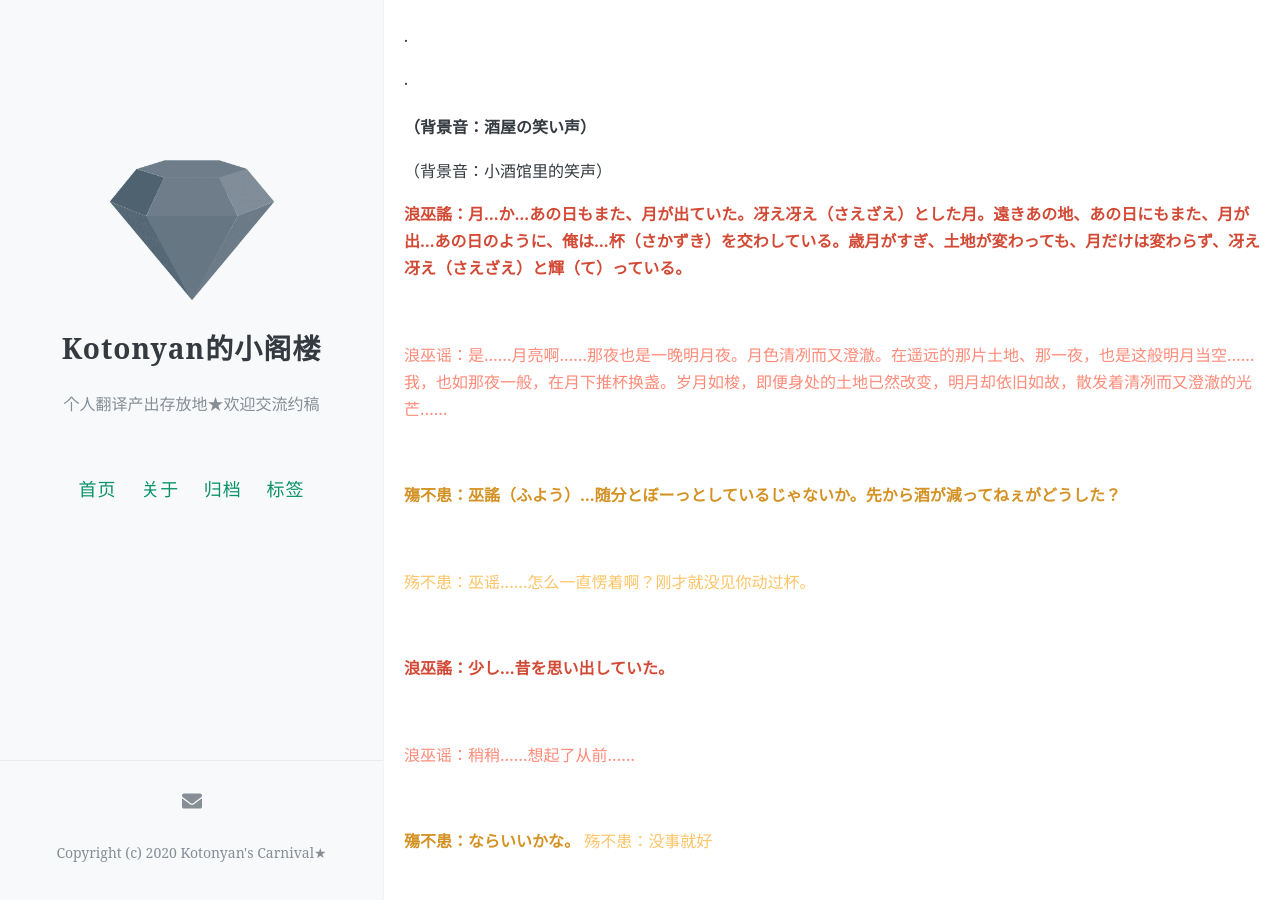
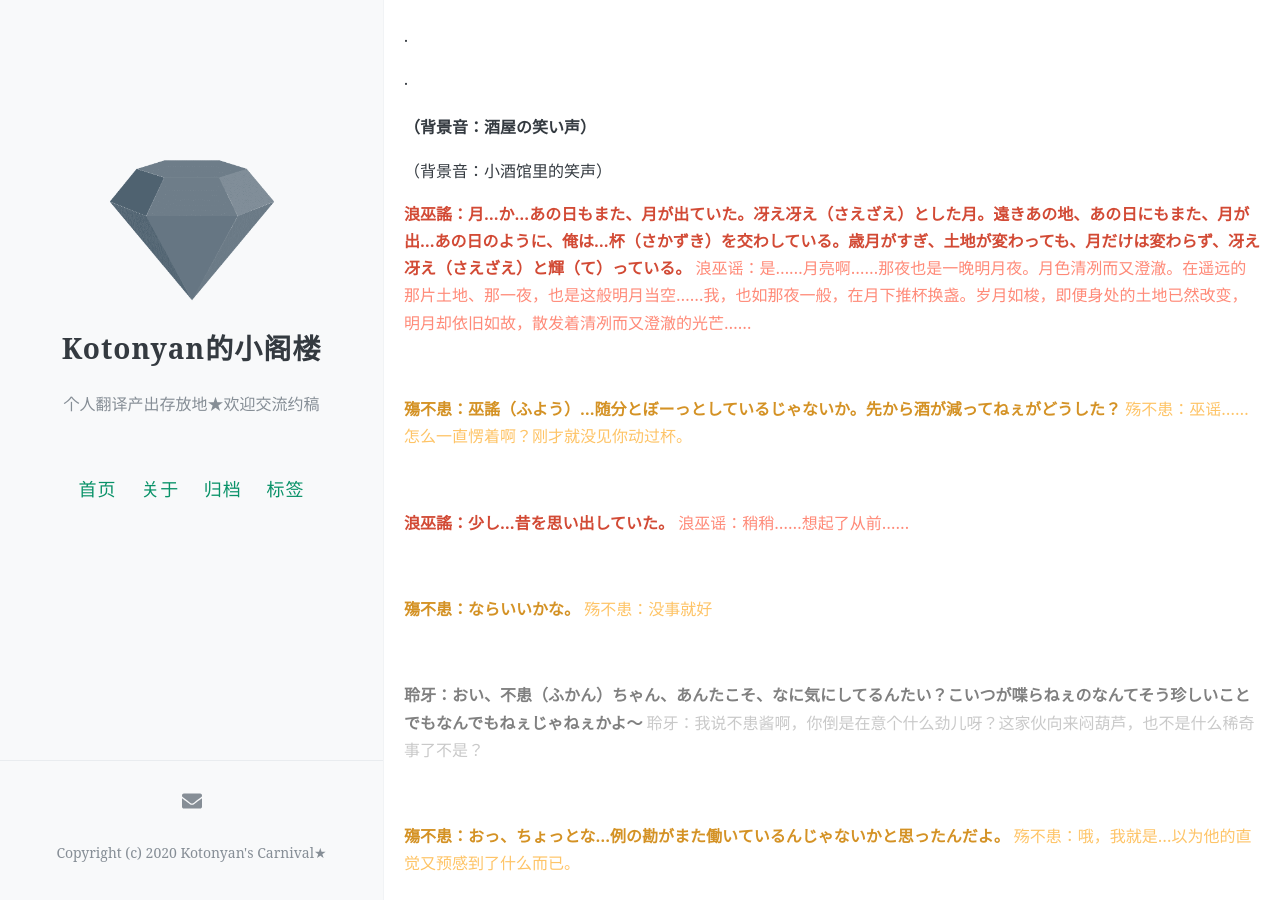
Before and after one commit to kotonyan/loft, a Jekyll site: the page built from _posts/2020-03-21-Translation-TBF-Movie-2-Special-drama-CD-audition-video.md, in a window 1280 px wide and 900 px high, scrolled down 354 px. Built offline with Jekyll 4.4.1, drawn with Linux system fonts in a browser that asks for light colours; comment, search, counter and statistics services are not loaded.

Commit message:
Update 2020-03-21-Translation-TBF-Movie-2-Special-drama-CD-audition-video.md

```diff
--- a/_posts/2020-03-21-Translation-TBF-Movie-2-Special-drama-CD-audition-video.md
+++ b/_posts/2020-03-21-Translation-TBF-Movie-2-Special-drama-CD-audition-video.md
@@ -24,33 +24,33 @@ comments: true
 
 （背景音：小酒馆里的笑声）
 
-<font color="#d24a35"><b>浪巫謠：月…か…あの日もまた、月が出ていた。冴え冴え（さえざえ）とした月。遠きあの地、あの日にもまた、月が出…あの日のように、俺は…杯（さかずき）を交わしている。歳月がすぎ、土地が変わっても、月だけは変わらず、冴え冴え（さえざえ）と輝（て）っている。</b></font><br>
+<font color="#d24a35"><b>浪巫謠：月…か…あの日もまた、月が出ていた。冴え冴え（さえざえ）とした月。遠きあの地、あの日にもまた、月が出…あの日のように、俺は…杯（さかずき）を交わしている。歳月がすぎ、土地が変わっても、月だけは変わらず、冴え冴え（さえざえ）と輝（て）っている。</b></font>
 <font color="#ff8a78">浪巫谣：是……月亮啊……那夜也是一晚明月夜。月色清冽而又澄澈。在遥远的那片土地、那一夜，也是这般明月当空……我，也如那夜一般，在月下推杯换盏。岁月如梭，即便身处的土地已然改变，明月却依旧如故，散发着清冽而又澄澈的光芒……</font><br>
-<font color="#d49225"><b>殤不患：巫謠（ふよう）…随分とぼーっとしているじゃないか。先から酒が減ってねぇがどうした？</b></font><br>
+<font color="#d49225"><b>殤不患：巫謠（ふよう）…随分とぼーっとしているじゃないか。先から酒が減ってねぇがどうした？</b></font>
 <font color="#fec467">殇不患：巫谣……怎么一直愣着啊？刚才就没见你动过杯。</font><br>
-<font color="#d24a35"><b>浪巫謠：少し…昔を思い出していた。</b></font><br>
+<font color="#d24a35"><b>浪巫謠：少し…昔を思い出していた。</b></font>
 <font color="#ff8a78">浪巫谣：稍稍……想起了从前……</font><br>
 <font color="#d49225"><b>殤不患：ならいいかな。</b></font>
 <font color="#fec467">殇不患：没事就好</font><br>
-<font color="#808080"><b>聆牙：おい、不患（ふかん）ちゃん、あんたこそ、なに気にしてるんたい？こいつが喋らねぇのなんてそう珍しいことでもなんでもねぇじゃねぇかよ〜</b></font><br>
+<font color="#808080"><b>聆牙：おい、不患（ふかん）ちゃん、あんたこそ、なに気にしてるんたい？こいつが喋らねぇのなんてそう珍しいことでもなんでもねぇじゃねぇかよ〜</b></font>
 <font color="#c9c9c9">聆牙：我说不患酱啊，你倒是在意个什么劲儿呀？这家伙向来闷葫芦，也不是什么稀奇事了不是？</font><br>
-<font color="#d49225"><b>殤不患：おっ、ちょっとな…例の勘がまた働いているんじゃないかと思ったんだよ。</b></font><br>
+<font color="#d49225"><b>殤不患：おっ、ちょっとな…例の勘がまた働いているんじゃないかと思ったんだよ。</b></font>
 <font color="#fec467">殇不患：哦，我就是…以为他的直觉又预感到了什么而已。</font><br>
-<font color="#d24a35"><b>浪巫謠：お前は悪だ、生かして置いては、殤（しょう）の為にならない。</b></font><br>
+<font color="#d24a35"><b>浪巫謠：お前は悪だ、生かして置いては、殤（しょう）の為にならない。</b></font>
 <font color="#ff8a78">浪巫谣：你是恶人，容你活命只会对殇有害无益。</font><br>
-<font color="#1f9dc4"><b>凜雪鴉：おっと、まさかこの場で私を斬るとでもいうのか？酒の席での刃傷沙汰（にんじょうざた）はいささかいきがなさすぎるとは思わんかね？それに恩を着せる訳ではないが、「七殺天凌」の一件は私がいなければ解決しなかっただろう悪と見なされても構わぬが、活かしておけば、有用な必要悪党でも思って頂けぬものだろうか？</b></font><br>
+<font color="#1f9dc4"><b>凜雪鴉：おっと、まさかこの場で私を斬るとでもいうのか？酒の席での刃傷沙汰（にんじょうざた）はいささかいきがなさすぎるとは思わんかね？それに恩を着せる訳ではないが、「七殺天凌」の一件は私がいなければ解決しなかっただろう悪と見なされても構わぬが、活かしておけば、有用な必要悪党でも思って頂けぬものだろうか？</b></font>
 <font color="#5bc9ea">凛雪鸦：哦呀，难不成浪大侠是想在这里砍了在下么？在酒桌上血刃相向可是有些过于不通人情了哦？再者，在下倒也没有挟恩图报的意思，但“七杀天凌”一事，若是没有在下相助，恐怕也难以妥善解决吧？浪大侠大可视在下为恶人，但可否视在下为放之任之后，可助二位一臂之力的有用恶人呢？</font><br>
-<font color="#d24a35"><b>浪巫謠：いーや、斬る。</b></font><br>
+<font color="#d24a35"><b>浪巫謠：いーや、斬る。</b></font>
 <font color="#ff8a78">浪巫謠：不需要，纳命来。</font><br>
-<font color="#d49225"><b>殤不患：まぁよせ、巫謠（ふよう）。こいつがぶった斬った方が世のためになる悪党だつうのに異存はねぇが、こんな場所でおっぱじめることもねぇだろう？</b></font><br>
+<font color="#d49225"><b>殤不患：まぁよせ、巫謠（ふよう）。こいつがぶった斬った方が世のためになる悪党だつうのに異存はねぇが、こんな場所でおっぱじめることもねぇだろう？</b></font>
 <font color="#fec467">殇不患：好了住手吧，巫谣。这家伙毫无疑问是个恶棍，剁了也肯定算是为民除害，我对此绝无异议。但你也不用在这里说动手就动手吧？</font><br>
-<font color="#808080"><b>聆牙：そうやって見逃した婁震戒が、のちにどうなったが忘れた訳じゃねぇよなぁ？</b></font><br>
+<font color="#808080"><b>聆牙：そうやって見逃した婁震戒が、のちにどうなったが忘れた訳じゃねぇよなぁ？</b></font>
 <font color="#c9c9c9">聆牙：之前的娄震戒就是这么被你放跑的。那之后发生了什么你总还记得吧？</font><br>
-<font color="#d49225"><b>殤不患：それを言われりゃ痛いところだが、まぁーとにかくよせ、今落ち着いてうまい酒が飲みたい。</b></font><br>
+<font color="#d49225"><b>殤不患：それを言われりゃ痛いところだが、まぁーとにかくよせ、今落ち着いてうまい酒が飲みたい。</b></font>
 <font color="#fec467">殇不患：那个确实是我不对……但不管怎么说，都先给我住手。我现在只想安安静静地喝个小酒。</font><br>
-<font color="#1f9dc4"><b>凜雪鴉：やれやれ、不患（ふかん）殿が度量の大きな御人で助かった、座ってもよろしいかな？</b></font><br>
+<font color="#1f9dc4"><b>凜雪鴉：やれやれ、不患（ふかん）殿が度量の大きな御人で助かった、座ってもよろしいかな？</b></font>
 <font color="#5bc9ea">凛雪鸦：哎呀呀，不患大侠不愧是胸襟宽广的仁义之士，多谢搭救。那在下可否在此落座呢？</font><br>
-<font color="#d49225"><b>殤不患：構わねぇが、今度は何を企んでるんだ？</b></font><br>
+<font color="#d49225"><b>殤不患：構わねぇが、今度は何を企んでるんだ？</b></font>
 <font color="#fec467">殇不患：随你，不过你该不会又在动什么歪脑筋吧？</font><br>
 The End
 
@@ -60,4 +60,4 @@ The End
 
 校对 by 莫吾飞-maple（新浪微博@莫吾飞-maple）
 
-<font color="#dc143c">未经许可，请勿转载。</font><br>
+<font color="#dc143c"><b>未经许可，请勿转载。</b></font><br>
```
